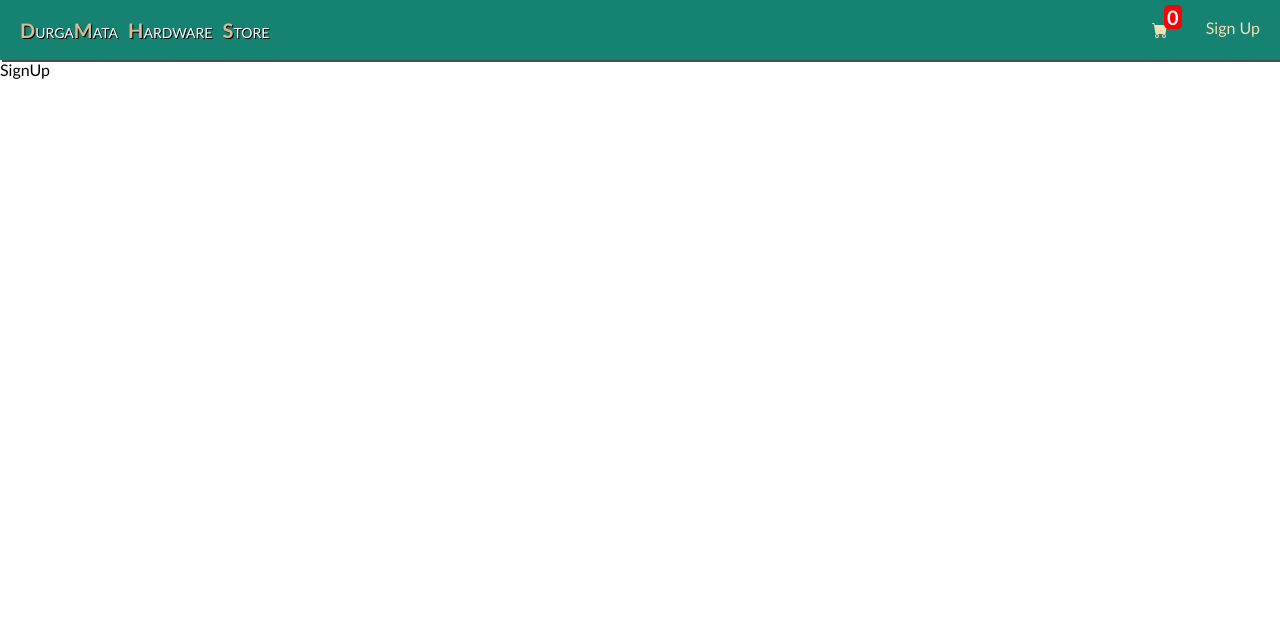
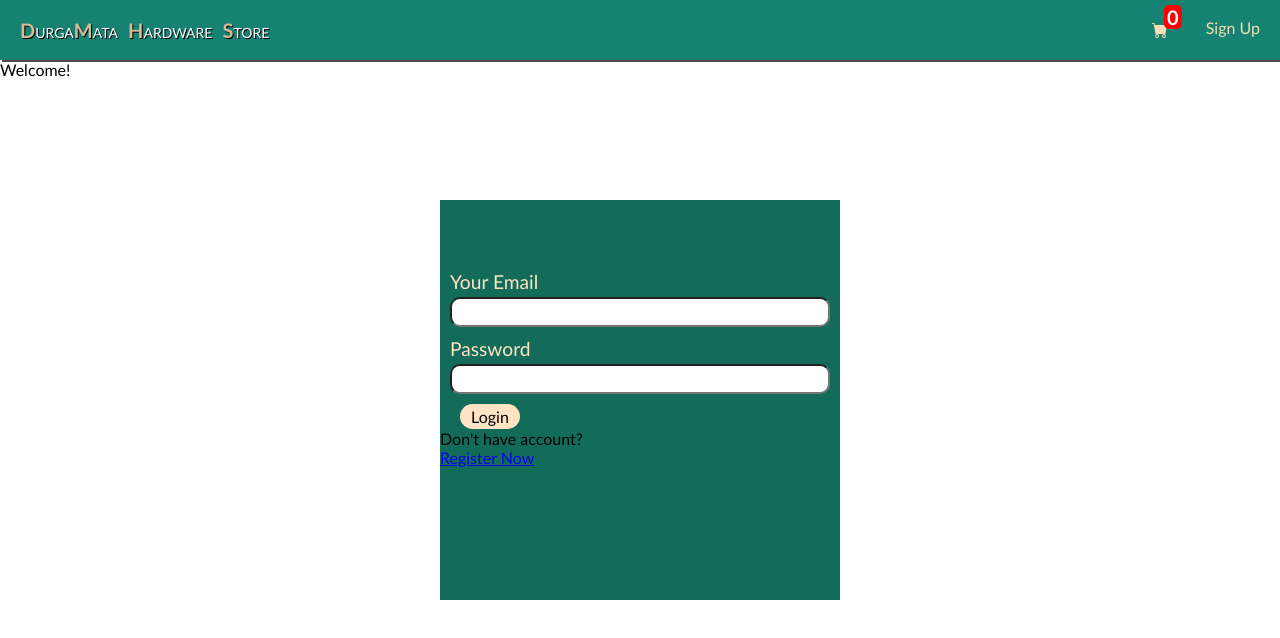
Before and after one commit to Shreya-Jash/Shopping_Cart, a React (Create React App) app: page /SignUp in a window 1280 px wide. Shown: the top 638 px of the page. Built offline with nearby package versions, Linux system fonts and the light colour scheme.

Commit message:
login_update

```diff
--- a/src/App.js
+++ b/src/App.js
@@ -7,6 +7,7 @@ import Home from './Pages/Home'
 import Cart from './Pages/Cart'
 import SignUp from './Pages/SignUp'
 import Products from './components/Products'
+import Register from './Pages/Register'
 
 import Data from './components/Data'
 
@@ -41,6 +42,9 @@ export default function App() {
         <Routes>
           <Route path='/SignUp' element={<SignUp />}/>
         </Routes>
+        <Routes>
+          <Route path='/Register' element={<Register />}/>
+        </Routes>
       </Router>
     </div>
   )
--- /dev/null
+++ b/src/Pages/Register.js
@@ -0,0 +1,12 @@
+import React from 'react'
+
+
+function Register() {
+  return (
+    <div>
+        <p>hello</p>
+    </div>
+  )
+}
+
+export default Register
--- a/src/Pages/SignUp.js
+++ b/src/Pages/SignUp.js
@@ -1,8 +1,43 @@
-import React from 'react'
+import React,{useState} from 'react'
+import "../Pages/signUp.css"
+import Register from "../Pages/Register"
+import {BrowserRouter as Router, Routes ,Route, NavLink } from 'react-router-dom'
 
 function SignUp() {
+  const [email,setEmail]=useState("")
+  const [password,setPassword]=useState("")
+
+  const [allEntry,setAllEntry]=useState([])
+
+  function submitForm(e)
+  {
+    e.preventDefault()
+    const newEntry = {email:email,password:password}
+
+    setAllEntry([...allEntry,newEntry])
+  }
+
   return (
-    <div>SignUp</div>
+    <div>
+      <p>Welcome!</p>
+      <form className='login_page' autoComplete="off" onSubmit={submitForm}>
+        <div className='login_text'>Your Email</div>
+        <input type="text" className='login_input'
+        value={email}
+        onChange={(e) => setEmail(e.target.value)}
+        />
+
+        <div className='login_text'>Password</div>
+        <input type="password" className='login_input'autoComplete="new-password"
+        value={password}
+        onChange={(e) => setPassword(e.target.value)}/>
+
+        <button className='login_button' >Login</button>
+        <p>Don't have account?</p>
+        <NavLink to="/Register" >Register Now</NavLink>
+      </form>
+    </div>
+
   )
 }
 
--- /dev/null
+++ b/src/Pages/signUp.css
@@ -0,0 +1,43 @@
+.login_page{
+    width: 400px;
+    height: 400px;
+    display: flex;
+    flex-direction: column;
+    background-color: rgb(19, 108, 89);
+    overflow: hidden;
+    position: absolute;
+    top: 50%;
+    left: 50%;
+    margin-right: -50%;
+    transform: translate(-50%, -50%);
+    padding-top:60px;
+}
+
+.login_text{
+    margin-top: 10px;
+    margin-left: 10px;
+    color: bisque;
+    font-size: larger;
+}
+
+.login_input{
+    margin: 4px 10px 0px 10px;
+    border-radius: 10px;
+    height: 30px;
+    padding-left: 5px;
+}
+
+.login_button{
+    width: 60px;
+    height: 25px;
+    font-size: 16px;
+    border-radius: 16px;
+    margin-top: 10px;
+    margin-left: 20px;
+    background-color: bisque;
+    border: none;
+}
+
+.login_button:hover{
+    background-color: azure;
+}
```
Also changed, not shown: src/Pages/Register.css (added).
